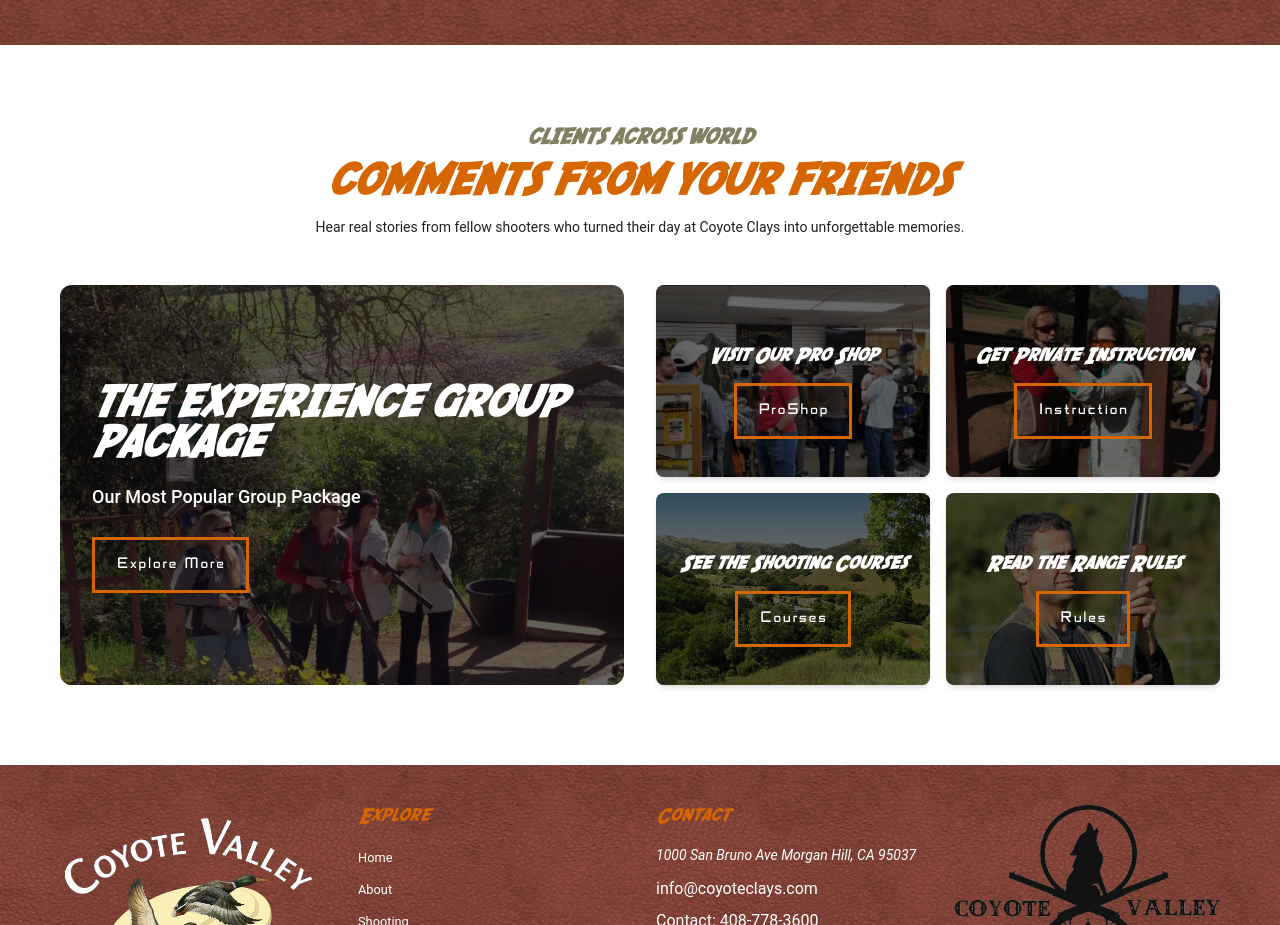
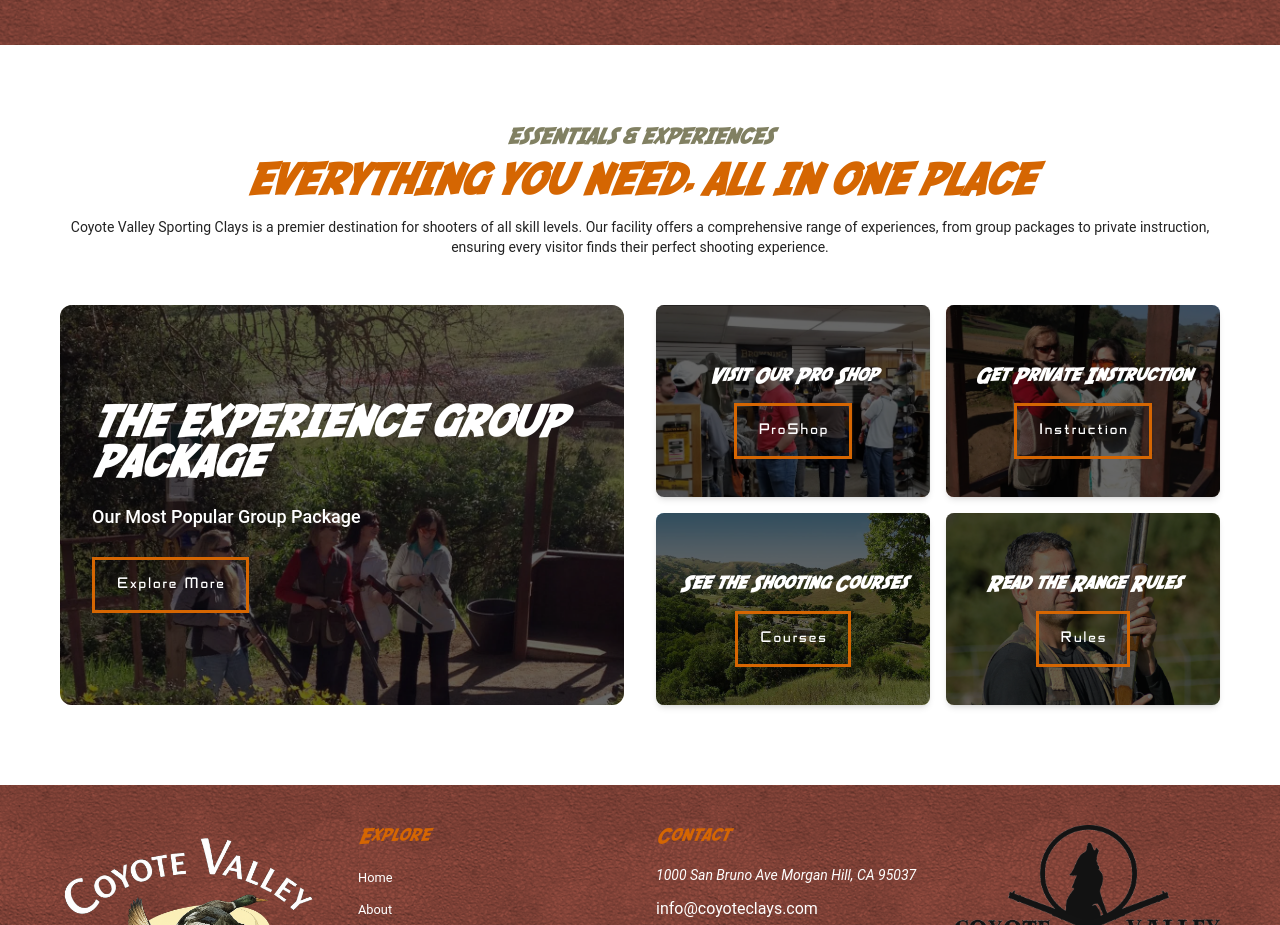
Before and after one commit to SagheerHussain/jrysporting, a React (Vite) app: page / in a window 1280 px wide. Shown: the part 3960-4885 px from the top of the page. Built offline with nearby package versions, Linux system fonts and the light colour scheme.

Commit message:
Jry Sporting Homepage

```diff
--- a/src/components/Experienced.jsx
+++ b/src/components/Experienced.jsx
@@ -9,18 +9,19 @@
   return (
     <section className="w-full py-20">
       <div className="container flex-col">
-
         <div className="max-w-7xl mx-auto mb-12">
           <div className="top-brands-info text-center">
             <h5 className="text-lg text-[#818062] uppercase font-bold">
-              Clients Across World
+              ESSENTIALS & EXPERIENCES
             </h5>
             <h4 className="sm:text-4xl text-3xl text-primary_bg uppercase font-bold my-3">
-              Comments from your friends
+              EVERYTHING YOU NEED, ALL IN ONE PLACE
             </h4>
             <p className="text-primary_text text-sm mt-3">
-              Hear real stories from fellow shooters who turned their day at
-              Coyote Clays into unforgettable memories.
+              Coyote Valley Sporting Clays is a premier destination for shooters
+              of all skill levels. Our facility offers a comprehensive range of
+              experiences, from group packages to private instruction, ensuring
+              every visitor finds their perfect shooting experience.
             </p>
           </div>
         </div>
```
